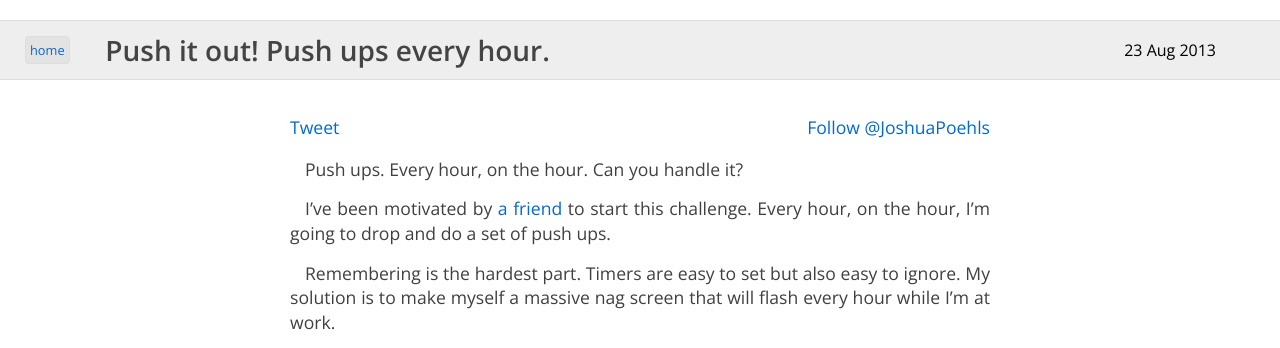
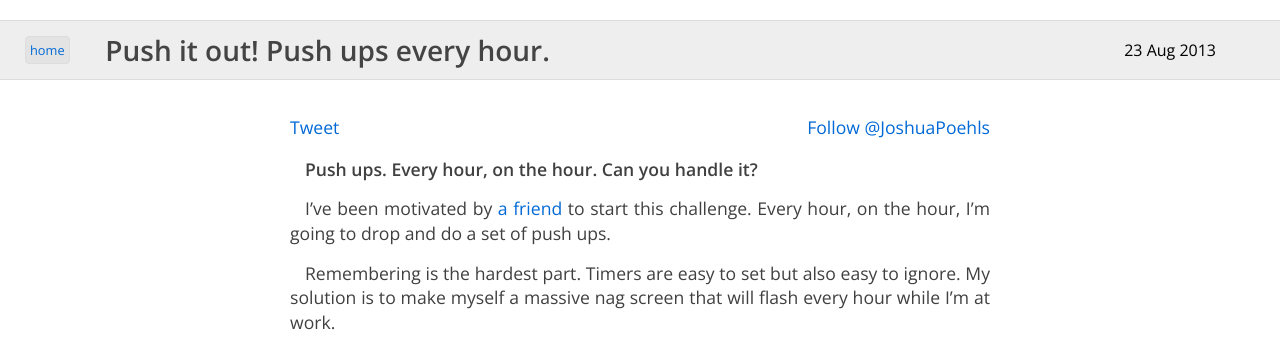
Before and after one commit to jpoehls/zduck.com, a Jekyll site: the page built from _posts/2013/2013-08-23-push-it-out-push-ups-every-hour.md, in a window 1280 px wide. Shown: the top 348 px of the page. Built offline with Jekyll 4.4.1, drawn with Linux system fonts in a browser that asks for light colours; comment, search, counter and statistics services are not loaded.

Commit message:
Bold the first line.

```diff
--- a/_posts/2013/2013-08-23-push-it-out-push-ups-every-hour.md
+++ b/_posts/2013/2013-08-23-push-it-out-push-ups-every-hour.md
@@ -6,7 +6,7 @@ description: "Push ups. Every hour, on the hour. Can you handle it?"
 og_image: pushitout.png
 ---
 
-Push ups. Every hour, on the hour. Can you handle it?
+**Push ups. Every hour, on the hour. Can you handle it?**
 
 I've been motivated by [a friend](http://www.steubing.me) to start this challenge. Every hour, on the hour, I'm going to drop and do a set of push ups.
 
```
